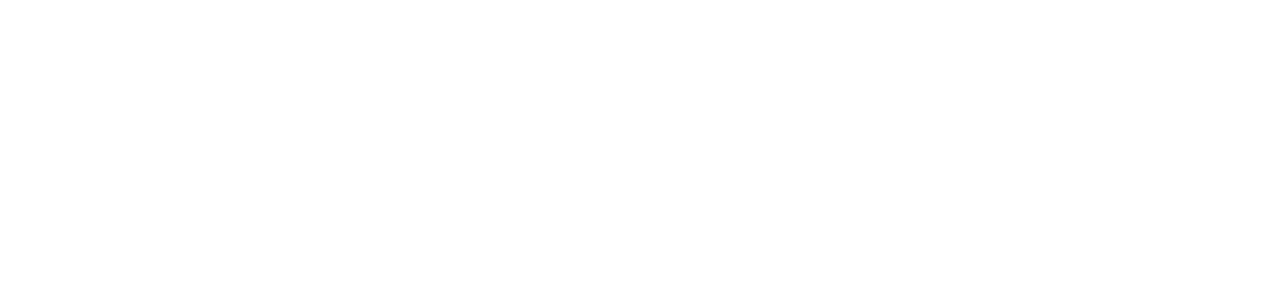
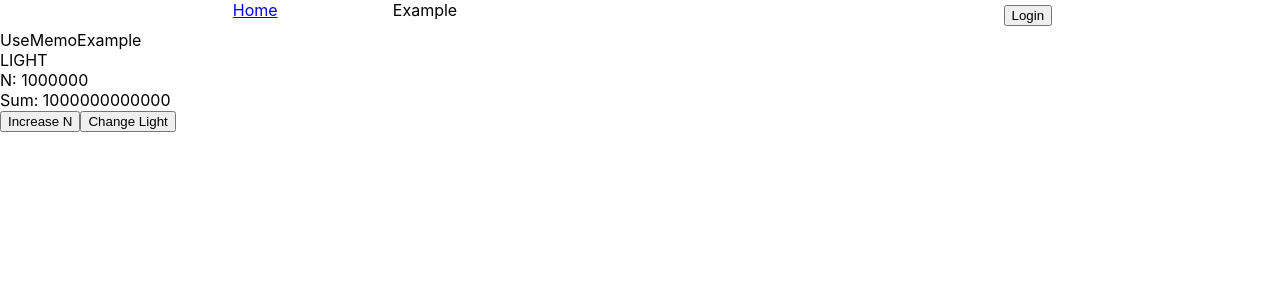
Before and after one commit to kane-nguyen-goldenowl/hook-example, a React (Create React App) app: page /use-memo in a window 1280 px wide. Before the commit this address had no page. Shown: the top 300 px of the page. Built offline with nearby package versions, Linux system fonts and the light colour scheme.

Commit message:
useMemo example

```diff
--- a/src/App.js
+++ b/src/App.js
@@ -13,6 +13,7 @@
 import Profile from './screens/Profile';
 import CustomHook from './screens/CustomHook';
 import UseCallbackExample from './screens/UseCallbackExample';
+import UseMemoExample from './screens/UseMemoExample';
 
 import {
   LocaleProvider
@@ -45,6 +46,8 @@
             </Route>
             <Route path="use-callback" element={<UseCallbackExample />}>
             </Route>
+            <Route path="use-memo" element={<UseMemoExample />}>
+            </Route>
           </Routes>
         </AuthProvider>
       </LocaleProvider>
--- a/src/components/Nav/index.js
+++ b/src/components/Nav/index.js
@@ -51,6 +51,9 @@
                         <li>
                             <Link to="/use-callback">Use Callback</Link>
                         </li>
+                        <li>
+                            <Link to="/use-memo">Use Memo</Link>
+                        </li>
                     </ul>
                 </li>
             </ul>
--- /dev/null
+++ b/src/screens/UseMemoExample/index.js
@@ -0,0 +1,54 @@
+import React, {
+    useState,
+    useMemo
+} from 'react';
+import Nav from '../../components/Nav';
+
+const sumFromZeroToN = (n) => {
+    console.log('sumFromZeroToN');
+    let result = 0;
+    for (let index = 0; index < n; index++) {
+        result += n;
+    }
+    return result;
+}
+
+function UseMemoExample() {
+    const [n, setN] = useState(1000000);
+    const [light, setLight] = useState(true);
+
+    const changeLight = () => {
+        setLight(!light);
+    }
+
+    const increaseN = () => {
+        setN(n + 1);
+    }
+
+    const sum = useMemo(() => sumFromZeroToN(n), [n]);
+    // const sum = sumFromZeroToN(n);
+
+    return (
+        <React.Fragment>
+            <Nav />
+            <div>
+                <div>
+                    UseMemoExample
+                </div>
+            </div>
+            <div>
+                {
+                    light
+                        ? <div>LIGHT</div>
+                        : <div>NOT LIGHT</div>
+                }
+                <div>N: {n}</div>
+                <div>Sum: {sum}</div>
+                <button onClick={increaseN}>Increase N</button>
+                <button onClick={changeLight}>Change Light</button>
+            </div>
+        </React.Fragment>
+    );
+}
+
+export default UseMemoExample;
```
